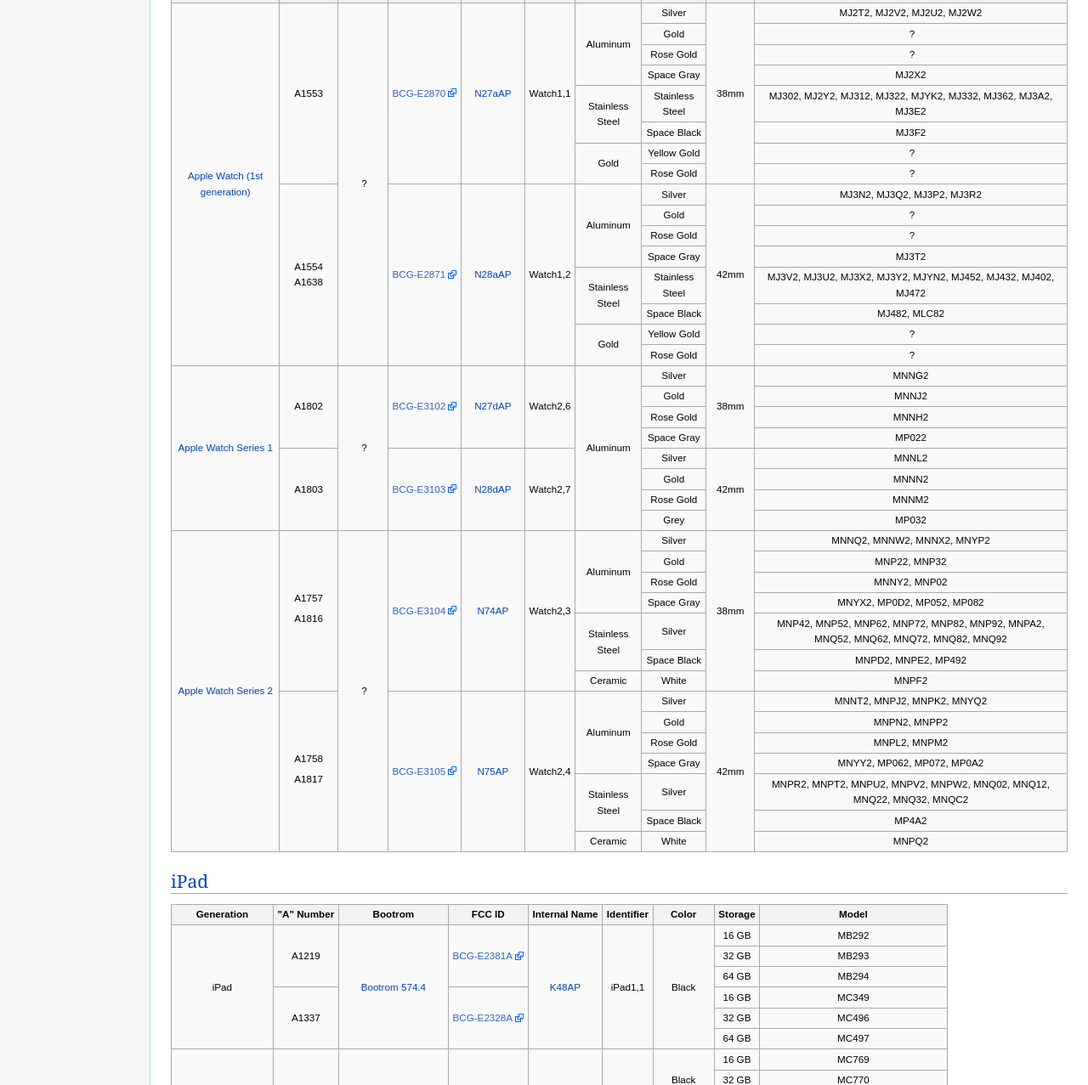
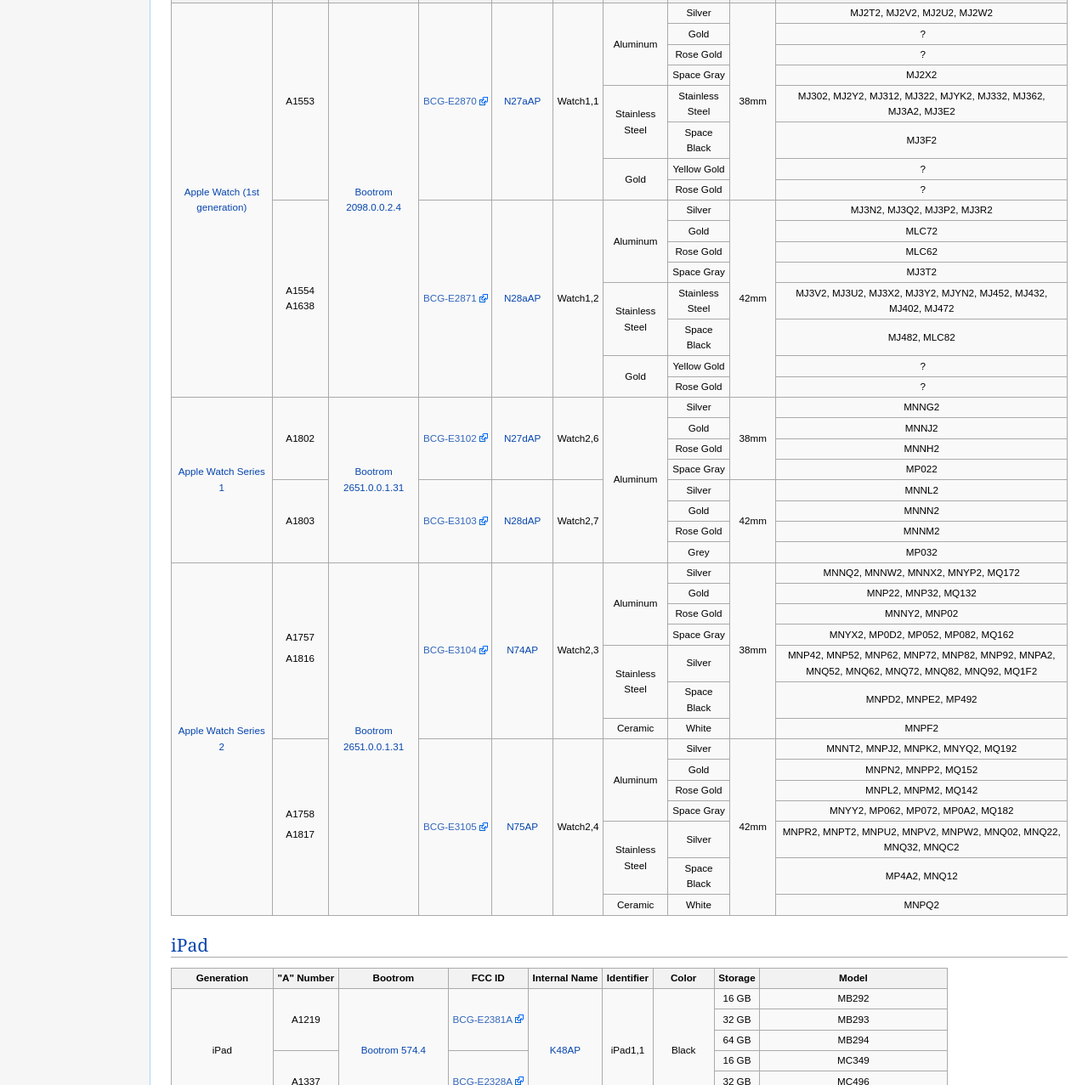
Before and after one commit to pbakondy/ios-device-list, a website built with webpack: page saved/ios-models.html in a window 1280 px wide. Shown: the part 932-2209 px from the top of the page at 85% size. Built offline with nearby package versions, Linux system fonts and the light colour scheme.

Commit message:
Update watch devices, bower EOL

```diff
--- a/apple_watch.json
+++ b/apple_watch.json
@@ -2,6 +2,7 @@
   {
     "Generation": "Apple Watch (1st generation)",
     "ANumber": "A1553",
+    "Bootrom": "Bootrom 2098.0.0.2.4",
     "FCCID": "BCG-E2870",
     "InternalName": "N27aAP",
     "Identifier": "Watch1,1",
@@ -67,6 +68,7 @@
   {
     "Generation": "Apple Watch (1st generation)",
     "ANumber": [ "A1554", "A1638" ],
+    "Bootrom": "Bootrom 2098.0.0.2.4",
     "FCCID": "BCG-E2871",
     "InternalName": "N28aAP",
     "Identifier": "Watch1,2",
@@ -83,14 +85,14 @@
         "Color": "Gold",
         "Size": "42mm",
         "Storage": "8 GB",
-        "Model": [ ]
+        "Model": [ "MLC72" ]
       },
       {
         "CaseMaterial": "Aluminum",
         "Color": "Rose Gold",
         "Size": "42mm",
         "Storage": "8 GB",
-        "Model": [ ]
+        "Model": [ "MLC62" ]
       },
       {
         "CaseMaterial": "Aluminum",
@@ -132,6 +134,7 @@
   {
     "Generation": "Apple Watch Series 1",
     "ANumber": "A1802",
+    "Bootrom": "Bootrom 2651.0.0.1.31",
     "FCCID": "BCG‑E3102",
     "InternalName": "N27dAP",
     "Identifier": "Watch2,6",
@@ -165,6 +168,7 @@
   {
     "Generation": "Apple Watch Series 1",
     "ANumber": "A1803",
+    "Bootrom": "Bootrom 2651.0.0.1.31",
     "FCCID": "BCG‑E3103",
     "InternalName": "N28dAP",
     "Identifier": "Watch2,7",
@@ -198,6 +202,7 @@
   {
     "Generation": "Apple Watch Series 2",
     "ANumber": [ "A1757", "A1816" ],
+    "Bootrom": "Bootrom 2651.0.0.1.31",
     "FCCID": "BCG‑E3104",
     "InternalName": "N74AP",
     "Identifier": "Watch2,3",
@@ -206,13 +211,13 @@
         "CaseMaterial": "Aluminum",
         "Color": "Silver",
         "Size": "38mm",
-        "Model": [ "MNNQ2", "MNNW2", "MNNX2", "MNYP2" ]
+        "Model": [ "MNNQ2", "MNNW2", "MNNX2", "MNYP2", "MQ172" ]
       },
       {
         "CaseMaterial": "Aluminum",
         "Color": "Gold",
         "Size": "38mm",
-        "Model": [ "MNP22", "MNP32" ]
+        "Model": [ "MNP22", "MNP32", "MQ132" ]
       },
       {
         "CaseMaterial": "Aluminum",
@@ -224,13 +229,13 @@
         "CaseMaterial": "Aluminum",
         "Color": "Space Gray",
         "Size": "38mm",
-        "Model": [ "MNYX2", "MP0D2", "MP052", "MP082" ]
+        "Model": [ "MNYX2", "MP0D2", "MP052", "MP082", "MQ162" ]
       },
       {
         "CaseMaterial": "Stainless Steel",
         "Color": "Silver",
         "Size": "38mm",
-        "Model": [ "MNP42", "MNP52", "MNP62", "MNP72", "MNP82", "MNP92", "MNPA2", "MNQ52", "MNQ62", "MNQ72", "MNQ82", "MNQ92" ]
+        "Model": [ "MNP42", "MNP52", "MNP62", "MNP72", "MNP82", "MNP92", "MNPA2", "MNQ52", "MNQ62", "MNQ72", "MNQ82", "MNQ92", "MQ1F2" ]
       },
       {
         "CaseMaterial": "Stainless Steel",
@@ -249,6 +254,7 @@
   {
     "Generation": "Apple Watch Series 2",
     "ANumber": [ "A1758", "A1817" ],
+    "Bootrom": "Bootrom 2651.0.0.1.31",
     "FCCID": "BCG‑E3105",
     "InternalName": "N75AP",
     "Identifier": "Watch2,4",
@@ -257,37 +263,37 @@
         "CaseMaterial": "Aluminum",
         "Color": "Silver",
         "Size": "42mm",
-        "Model": [ "MNNT2", "MNPJ2", "MNPK2", "MNYQ2" ]
+        "Model": [ "MNNT2", "MNPJ2", "MNPK2", "MNYQ2", "MQ192" ]
       },
       {
         "CaseMaterial": "Aluminum",
         "Color": "Gold",
         "Size": "42mm",
-        "Model": [ "MNPN2", "MNPP2" ]
+        "Model": [ "MNPN2", "MNPP2", "MQ152" ]
       },
       {
         "CaseMaterial": "Aluminum",
         "Color": "Rose Gold",
         "Size": "42mm",
-        "Model": [ "MNPL2", "MNPM2" ]
+        "Model": [ "MNPL2", "MNPM2", "MQ142" ]
       },
       {
         "CaseMaterial": "Aluminum",
         "Color": "Space Gray",
         "Size": "42mm",
-        "Model": [ "MNYY2", "MP062", "MP072", "MP0A2" ]
+        "Model": [ "MNYY2", "MP062", "MP072", "MP0A2", "MQ182" ]
       },
       {
         "CaseMaterial": " Stainless Steel",
         "Color": "Silver",
         "Size": "42mm",
-        "Model": [ "MNPR2", "MNPT2", "MNPU2", "MNPV2", "MNPW2", "MNQ02", "MNQ12", "MNQ22", "MNQ32", "MNQC2" ]
+        "Model": [ "MNPR2", "MNPT2", "MNPU2", "MNPV2", "MNPW2", "MNQ02", "MNQ22", "MNQ32", "MNQC2" ]
       },
       {
         "CaseMaterial": " Stainless Steel",
         "Color": "Space Black",
         "Size": "42mm",
-        "Model": [ "MP4A2" ]
+        "Model": [ "MP4A2", "MNQ12" ]
       },
       {
         "CaseMaterial": "Ceramic",
--- a/package.json
+++ b/package.json
@@ -1,6 +1,6 @@
 {
   "name": "ios-device-list",
-  "version": "1.1.22",
+  "version": "1.1.23",
   "description": "Searchable collection of Apple devices",
   "main": "index.js",
   "browser": "dist/ios-device-list.js",
--- a/saved/ios-models.html
+++ b/saved/ios-models.html
@@ -180,7 +180,7 @@
 </td>
 <td rowspan="8"> A1553
 </td>
-<td rowspan="16">&nbsp;?
+<td rowspan="16"> <a href="/wiki/Bootrom_2098.0.0.2.4" title="Bootrom 2098.0.0.2.4">Bootrom 2098.0.0.2.4</a>
 </td>
 <td rowspan="8"> <a rel="nofollow" class="external text" href="https://apps.fcc.gov/oetcf/eas/reports/ViewExhibitReport.cfm?mode=Exhibits&amp;RequestTimeout=500&amp;calledFromFrame=N&amp;application_id=lmtnGn1yp%2FEQf1%2FZyNzKxQ%3D%3D&amp;fcc_id=BCG-E2870">BCG‑E2870</a>
 </td>
@@ -255,6 +255,35 @@
 <tr>
 <td> Gold
 </td>
+<td> MLC72
+</td></tr>
+<tr>
+<td> Rose Gold
+</td>
+<td> MLC62
+</td></tr>
+<tr>
+<td> Space Gray
+</td>
+<td> MJ3T2
+</td></tr>
+<tr>
+<td rowspan="2"> Stainless Steel
+</td>
+<td> Stainless Steel
+</td>
+<td> MJ3V2, MJ3U2, MJ3X2, MJ3Y2, MJYN2, MJ452, MJ432, MJ402, MJ472
+</td></tr>
+<tr>
+<td> Space Black
+</td>
+<td> MJ482, MLC82
+</td></tr>
+<tr>
+<td rowspan="2"> Gold
+</td>
+<td> Yellow Gold
+</td>
 <td>&nbsp;?
 </td></tr>
 <tr>
@@ -263,40 +292,11 @@
 <td>&nbsp;?
 </td></tr>
 <tr>
-<td> Space Gray
-</td>
-<td> MJ3T2
-</td></tr>
-<tr>
-<td rowspan="2"> Stainless Steel
-</td>
-<td> Stainless Steel
-</td>
-<td> MJ3V2, MJ3U2, MJ3X2, MJ3Y2, MJYN2, MJ452, MJ432, MJ402, MJ472
-</td></tr>
-<tr>
-<td> Space Black
-</td>
-<td> MJ482, MLC82
-</td></tr>
-<tr>
-<td rowspan="2"> Gold
-</td>
-<td> Yellow Gold
-</td>
-<td>&nbsp;?
-</td></tr>
-<tr>
-<td> Rose Gold
-</td>
-<td>&nbsp;?
-</td></tr>
-<tr>
 <td rowspan="8"> <a href="/wiki/Apple_Watch_Series_1" title="Apple Watch Series 1">Apple Watch Series 1</a>
 </td>
 <td rowspan="4"> A1802
 </td>
-<td rowspan="8">&nbsp;?
+<td rowspan="8"> <a href="/wiki/Bootrom_2651.0.0.1.31" title="Bootrom 2651.0.0.1.31">Bootrom 2651.0.0.1.31</a>
 </td>
 <td rowspan="4"> <a rel="nofollow" class="external text" href="https://apps.fcc.gov/oetcf/eas/reports/ViewExhibitReport.cfm?mode=Exhibits&amp;RequestTimeout=500&amp;calledFromFrame=N&amp;application_id=jWwlVJkDirE1L7obyA4uFw%3D%3D&amp;fcc_id=BCG-E3102">BCG‑E3102</a>
 </td>
@@ -364,7 +364,7 @@
 <p>A1816
 </p>
 </td>
-<td rowspan="14">&nbsp;?
+<td rowspan="14"> <a href="/wiki/Bootrom_2651.0.0.1.31" title="Bootrom 2651.0.0.1.31">Bootrom 2651.0.0.1.31</a>
 </td>
 <td rowspan="7"> <a rel="nofollow" class="external text" href="https://apps.fcc.gov/oetcf/eas/reports/ViewExhibitReport.cfm?mode=Exhibits&amp;RequestTimeout=500&amp;calledFromFrame=N&amp;application_id=TTwBuoKbRf81KLo8Ook%2Ffw%3D%3D&amp;fcc_id=BCG-E3104">BCG‑E3104</a>
 </td>
@@ -378,12 +378,12 @@
 </td>
 <td rowspan="7"> 38mm
 </td>
-<td> MNNQ2, MNNW2, MNNX2, MNYP2
+<td> MNNQ2, MNNW2, MNNX2, MNYP2, MQ172
 </td></tr>
 <tr>
 <td> Gold
 </td>
-<td> MNP22, MNP32
+<td> MNP22, MNP32, MQ132
 </td></tr>
 <tr>
 <td> Rose Gold
@@ -393,14 +393,14 @@
 <tr>
 <td> Space Gray
 </td>
-<td> MNYX2, MP0D2, MP052, MP082
+<td> MNYX2, MP0D2, MP052, MP082, MQ162
 </td></tr>
 <tr>
 <td rowspan="2"> Stainless Steel
 </td>
 <td> Silver
 </td>
-<td> MNP42, MNP52, MNP62, MNP72, MNP82, MNP92, MNPA2, MNQ52, MNQ62, MNQ72, MNQ82, MNQ92
+<td> MNP42, MNP52, MNP62, MNP72, MNP82, MNP92, MNPA2, MNQ52, MNQ62, MNQ72, MNQ82, MNQ92, MQ1F2
 </td></tr>
 <tr>
 <td> Space Black
@@ -431,34 +431,34 @@
 </td>
 <td rowspan="7"> 42mm
 </td>
-<td> MNNT2, MNPJ2, MNPK2, MNYQ2
+<td> MNNT2, MNPJ2, MNPK2, MNYQ2, MQ192
 </td></tr>
 <tr>
 <td> Gold
 </td>
-<td> MNPN2, MNPP2
+<td> MNPN2, MNPP2, MQ152
 </td></tr>
 <tr>
 <td> Rose Gold
 </td>
-<td> MNPL2, MNPM2
+<td> MNPL2, MNPM2, MQ142
 </td></tr>
 <tr>
 <td> Space Gray
 </td>
-<td> MNYY2, MP062, MP072, MP0A2
+<td> MNYY2, MP062, MP072, MP0A2, MQ182
 </td></tr>
 <tr>
 <td rowspan="2"> Stainless Steel
 </td>
 <td> Silver
 </td>
-<td> MNPR2, MNPT2, MNPU2, MNPV2, MNPW2, MNQ02, MNQ12, MNQ22, MNQ32, MNQC2
+<td> MNPR2, MNPT2, MNPU2, MNPV2, MNPW2, MNQ02, MNQ22, MNQ32, MNQC2
 </td></tr>
 <tr>
 <td> Space Black
 </td>
-<td> MP4A2
+<td> MP4A2, MNQ12
 </td></tr>
 <tr>
 <td> Ceramic
@@ -4238,7 +4238,7 @@
 <script>window.RLQ = window.RLQ || []; window.RLQ.push( function () {
 mw.log.warn("Gadget \"CommentsInLocalTime\" was not loaded. Please migrate it to use ResourceLoader.  See \u003Chttps://www.theiphonewiki.com/wiki/Special:Gadgets\u003E.");
 } );</script></div>					<div class="printfooter">
-						Retrieved from "<a dir="ltr" href="https://www.theiphonewiki.com/w/index.php?title=Models&amp;oldid=56693">https://www.theiphonewiki.com/w/index.php?title=Models&amp;oldid=56693</a>"					</div>
+						Retrieved from "<a dir="ltr" href="https://www.theiphonewiki.com/w/index.php?title=Models&amp;oldid=57261">https://www.theiphonewiki.com/w/index.php?title=Models&amp;oldid=57261</a>"					</div>
 				<div id="catlinks" class="catlinks catlinks-allhidden"></div>				<div class="visualClear"></div>
 							</div>
 		</div></body></html>
```
Also changed, not shown: bower.json (deleted, +0 -29 lines), README.md, dist/ios-device-list.js, dist/ios-device-list.min.js.
